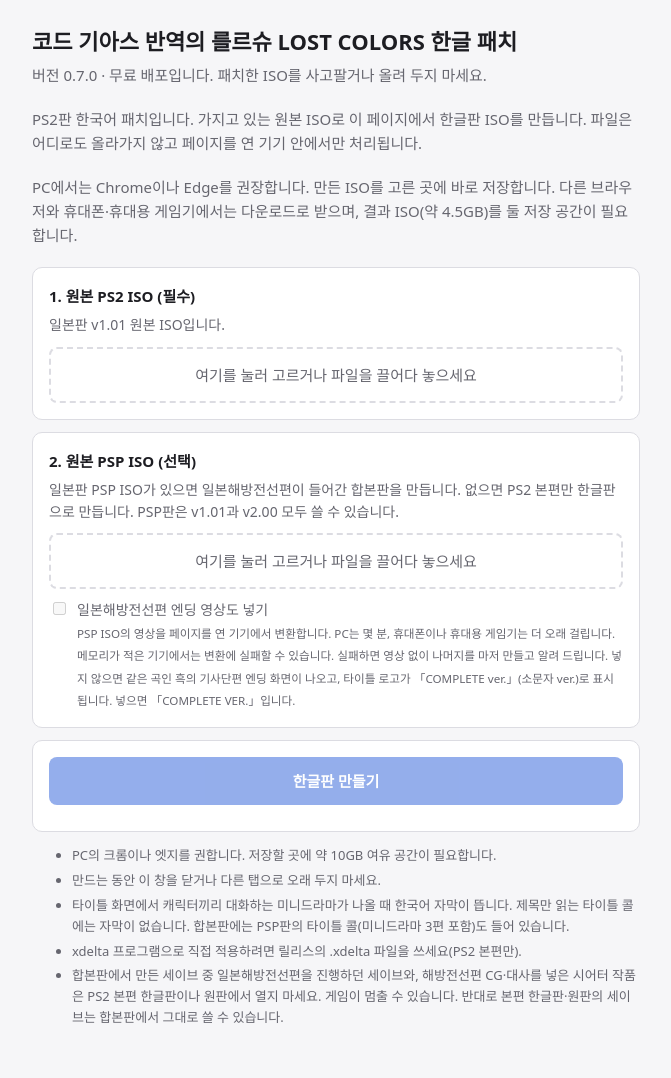
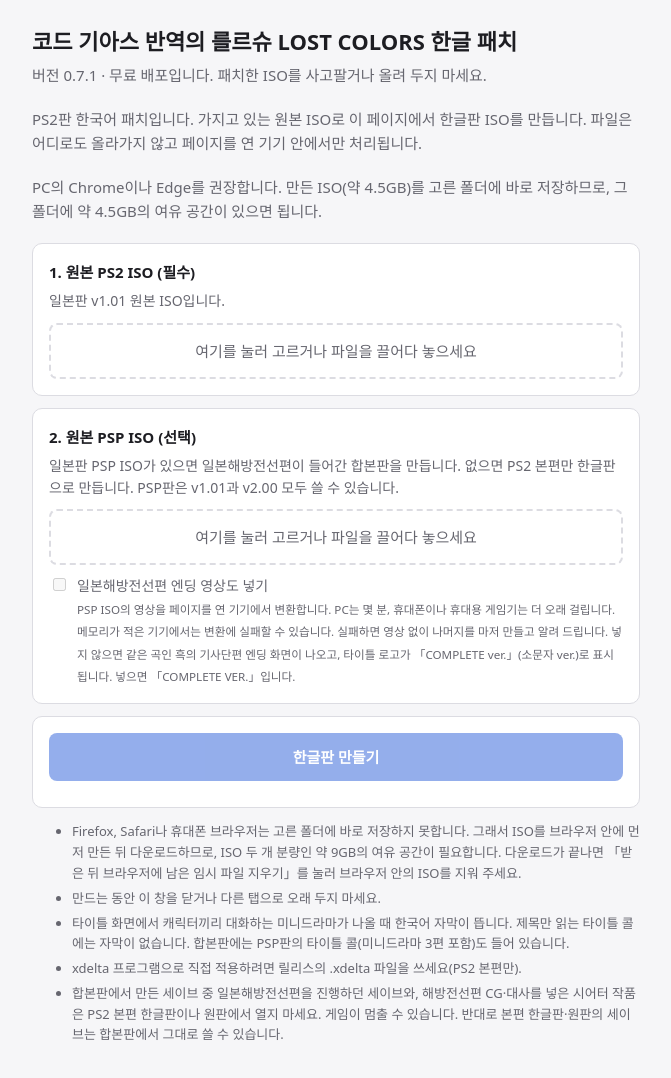
Before and after one commit to melonoolong/Code_Geass_LC_KR_Patch, a plain HTML site: page index.html in a window 1280 px wide. Shown: the whole page, without its empty margins (304-975 px from the left). Drawn offline with Linux system fonts and the light colour scheme.

Commit message:
0.7.1 patch page: base edition CONFIG help as the original; storage note

```diff
--- a/index.html
+++ b/index.html
@@ -35,9 +35,9 @@
 <body>
 <main>
   <h1>코드 기아스 반역의 를르슈 LOST COLORS 한글 패치</h1>
-  <p class="sub">버전 0.7.0 · 무료 배포입니다. 패치한 ISO를 사고팔거나 올려 두지 마세요.</p>
+  <p class="sub">버전 0.7.1 · 무료 배포입니다. 패치한 ISO를 사고팔거나 올려 두지 마세요.</p>
   <p class="sub">PS2판 한국어 패치입니다. 가지고 있는 원본 ISO로 이 페이지에서 한글판 ISO를 만듭니다. 파일은 어디로도 올라가지 않고 페이지를 연 기기 안에서만 처리됩니다.</p>
-  <p class="sub">PC에서는 Chrome이나 Edge를 권장합니다. 만든 ISO를 고른 곳에 바로 저장합니다. 다른 브라우저와 휴대폰·휴대용 게임기에서는 다운로드로 받으며, 결과 ISO(약 4.5GB)를 둘 저장 공간이 필요합니다.</p>
+  <p class="sub">PC의 Chrome이나 Edge를 권장합니다. 만든 ISO(약 4.5GB)를 고른 폴더에 바로 저장하므로, 그 폴더에 약 4.5GB의 여유 공간이 있으면 됩니다.</p>
 
   <div class="card">
     <h2>1. 원본 PS2 ISO (필수)</h2>
@@ -61,7 +61,7 @@
   </div>
 
   <ul class="notes">
-    <li>PC의 크롬이나 엣지를 권합니다. 저장할 곳에 약 10GB 여유 공간이 필요합니다.</li>
+    <li>Firefox, Safari나 휴대폰 브라우저는 고른 폴더에 바로 저장하지 못합니다. 그래서 ISO를 브라우저 안에 먼저 만든 뒤 다운로드하므로, ISO 두 개 분량인 약 9GB의 여유 공간이 필요합니다. 다운로드가 끝나면 「받은 뒤 브라우저에 남은 임시 파일 지우기」를 눌러 브라우저 안의 ISO를 지워 주세요.</li>
     <li>만드는 동안 이 창을 닫거나 다른 탭으로 오래 두지 마세요.</li>
     <li>타이틀 화면에서 캐릭터끼리 대화하는 미니드라마가 나올 때 한국어 자막이 뜹니다. 제목만 읽는 타이틀 콜에는 자막이 없습니다. 합본판에는 PSP판의 타이틀 콜(미니드라마 3편 포함)도 들어 있습니다.</li>
     <li>xdelta 프로그램으로 직접 적용하려면 릴리스의 .xdelta 파일을 쓰세요(PS2 본편만).</li>
```
Also changed, not shown: data/manifest.json, 2 other files.
